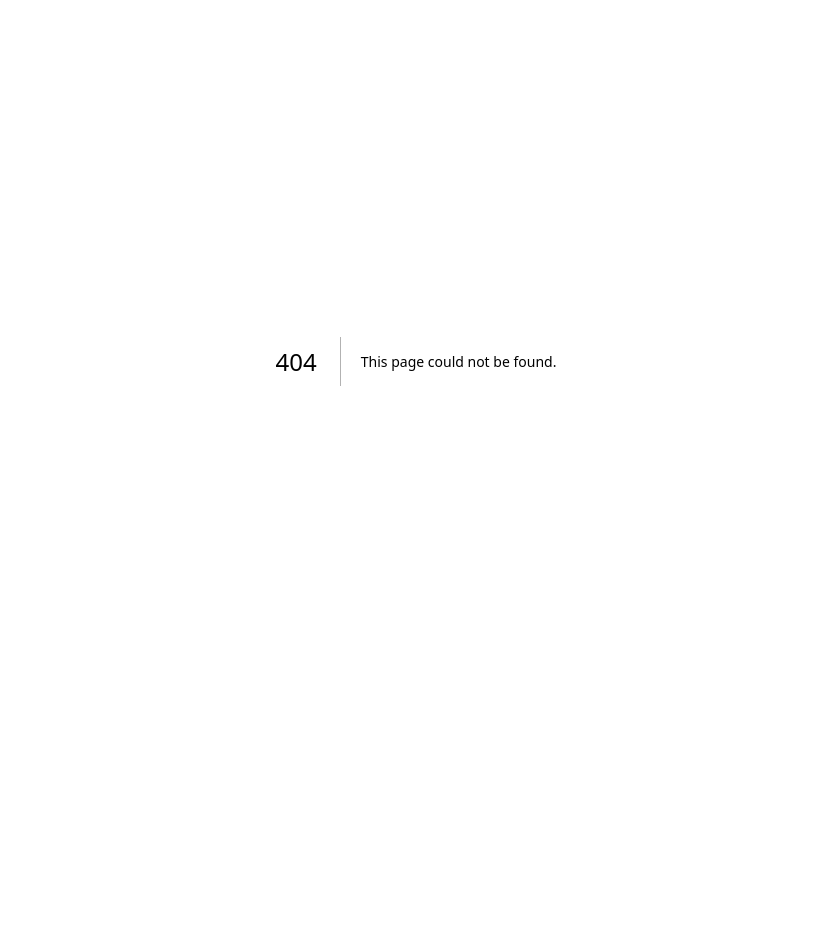
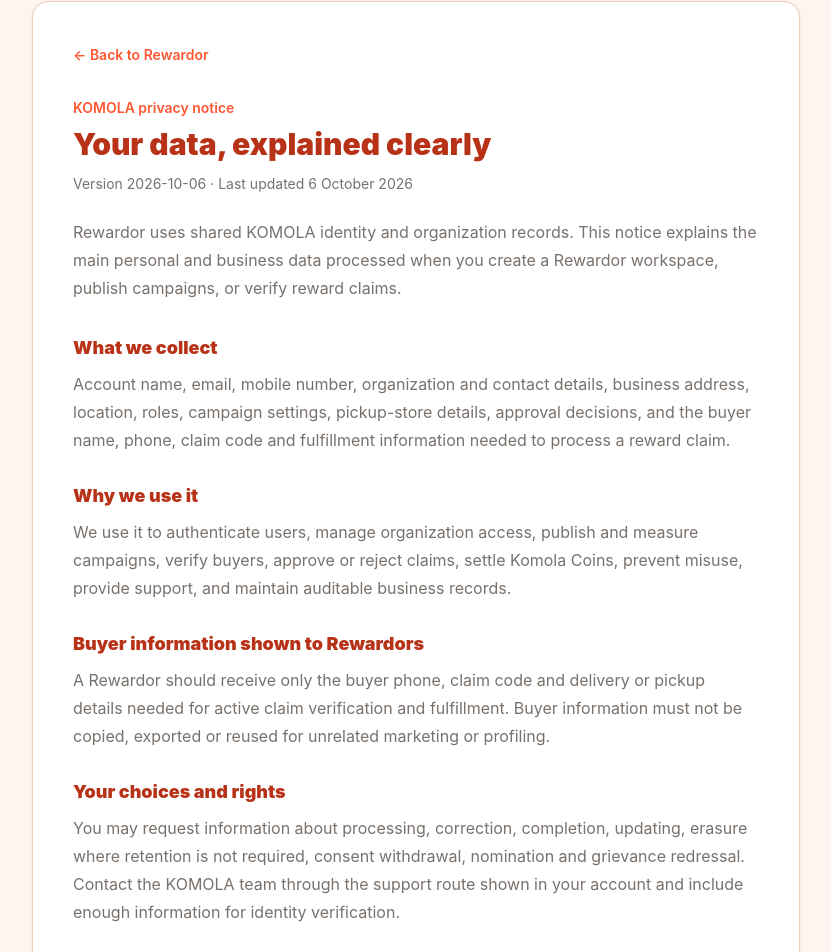
Before and after one commit to FR3SHU-repos/komola-rewardor, a Next.js app: page /privacy in a window 1280 px wide. Before the commit this address had no page. Shown: the part 39-991 px from the top of the page, without its empty margins (224-1055 px from the left). Before the commit the page ends 800 px from the top, so only its background shows below. Built offline with nearby package versions, Linux system fonts and the light colour scheme.

Commit message:
Implement DPDP consent foundation

```diff
--- /dev/null
+++ b/app/privacy/page.tsx
@@ -0,0 +1,27 @@
+import Link from "next/link";
+
+export const metadata = {
+  title: "Privacy notice | KOMOLA Rewardor",
+  description: "How KOMOLA processes buyer, seller, campaign and claim data.",
+};
+
+export default function PrivacyPage() {
+  return <main className="min-h-screen bg-surface px-4 py-10 sm:px-8">
+    <article className="mx-auto max-w-3xl rounded-2xl border border-border bg-surface-card p-6 shadow-sm sm:p-10">
+      <Link href="/login" className="text-sm font-semibold text-primary hover:underline">← Back to Rewardor</Link>
+      <p className="mt-8 text-sm font-semibold text-primary">KOMOLA privacy notice</p>
+      <h1 className="mt-2 text-3xl font-black text-foreground-heading">Your data, explained clearly</h1>
+      <p className="mt-3 text-sm text-foreground-muted">Version 2026-10-06 · Last updated 6 October 2026</p>
+      <p className="mt-6 leading-7 text-foreground-muted">Rewardor uses shared KOMOLA identity and organization records. This notice explains the main personal and business data processed when you create a Rewardor workspace, publish campaigns, or verify reward claims.</p>
+      <div className="mt-8 space-y-7">
+        <section><h2 className="text-lg font-black text-foreground-heading">What we collect</h2><p className="mt-2 leading-7 text-foreground-muted">Account name, email, mobile number, organization and contact details, business address, location, roles, campaign settings, pickup-store details, approval decisions, and the buyer name, phone, claim code and fulfillment information needed to process a reward claim.</p></section>
+        <section><h2 className="text-lg font-black text-foreground-heading">Why we use it</h2><p className="mt-2 leading-7 text-foreground-muted">We use it to authenticate users, manage organization access, publish and measure campaigns, verify buyers, approve or reject claims, settle Komola Coins, prevent misuse, provide support, and maintain auditable business records.</p></section>
+        <section><h2 className="text-lg font-black text-foreground-heading">Buyer information shown to Rewardors</h2><p className="mt-2 leading-7 text-foreground-muted">A Rewardor should receive only the buyer phone, claim code and delivery or pickup details needed for active claim verification and fulfillment. Buyer information must not be copied, exported or reused for unrelated marketing or profiling.</p></section>
+        <section><h2 className="text-lg font-black text-foreground-heading">Your choices and rights</h2><p className="mt-2 leading-7 text-foreground-muted">You may request information about processing, correction, completion, updating, erasure where retention is not required, consent withdrawal, nomination and grievance redressal. Contact the KOMOLA team through the support route shown in your account and include enough information for identity verification.</p></section>
+        <section><h2 className="text-lg font-black text-foreground-heading">Retention and security</h2><p className="mt-2 leading-7 text-foreground-muted">KOMOLA retains records only for account, campaign, claim, settlement, support, security or legal purposes. Access is controlled through authenticated APIs and organization membership. No online system can guarantee absolute security.</p></section>
+      </div>
+      <section className="mt-8 rounded-xl bg-surface p-5"><h2 className="text-lg font-black text-foreground-heading">Questions or privacy requests</h2><p className="mt-2 leading-7 text-foreground-muted">Use the support channel shown in your KOMOLA workspace. We will publish the responsible privacy contact and request workflow as the service expands.</p></section>
+      <p className="mt-8 text-xs leading-6 text-foreground-muted">This notice supports KOMOLA’s implementation of India’s Digital Personal Data Protection framework. It is not legal advice and may be updated when the product, providers or applicable requirements change.</p>
+    </article>
+  </main>;
+}
--- a/app/register/page.tsx
+++ b/app/register/page.tsx
@@ -40,6 +40,7 @@
   const router = useRouter();
   const [form, setForm] = useState<RegistrationForm>(emptyForm);
   const [sessionReady, setSessionReady] = useState(false);
+  const [privacyAcknowledged, setPrivacyAcknowledged] = useState(false);
   const [error, setError] = useState("");
   const [busy, setBusy] = useState(false);
 
@@ -89,6 +90,7 @@
     event.preventDefault();
     if (busy) return;
     setError("");
+    if (!privacyAcknowledged) return setError("Please review and acknowledge the privacy notice before creating your account.");
     if (form.fullName.trim().length < 2) return setError("Enter your full name.");
     if (!/^[^\s@]+@[^\s@]+\.[^\s@]+$/.test(form.email.trim())) return setError("Enter a valid email address.");
     if (form.displayName.trim().length < 2) return setError("Enter your organization name.");
@@ -133,6 +135,7 @@
     <fieldset className="space-y-4"><legend className="text-lg font-black text-foreground-heading">Account details</legend>{field("fullName", "Full name", { autoComplete: "name" })}{field("email", "Email", { type: "email", autoComplete: "email" })}{!sessionReady ? <><PasswordInput label="Password" value={form.password} show={false} onChange={(value) => update("password", value)} onToggle={() => {}} autoComplete="new-password" hideToggle />{field("confirm", "Confirm password", { type: "password", autoComplete: "new-password" })}</> : <p className="rounded-lg bg-status-success-surface px-3 py-2 text-xs font-semibold text-status-success">You are signed in. Complete the organization details below.</p>}</fieldset>
     <fieldset className="space-y-4"><legend className="text-lg font-black text-foreground-heading">Organization details</legend>{field("displayName", "Organization name", { autoComplete: "organization", placeholder: "Name buyers will see" })}{field("legalName", "Legal name (optional)", { autoComplete: "organization" })}{field("phone", "Support phone", { inputMode: "tel", autoComplete: "tel-national", placeholder: "98765 43210", maxLength: 10 })}<p className="-mt-2 text-xs font-semibold text-status-danger"><span aria-hidden="true">*</span> This 10-digit Indian phone number must be unique across KOMOLA accounts.</p></fieldset>
     <fieldset className="space-y-4"><legend className="text-lg font-black text-foreground-heading">Visakhapatnam location</legend>{field("line1", "Address line 1", { autoComplete: "address-line1", placeholder: "Building, street or area" })}{field("line2", "Address line 2 (optional)", { autoComplete: "address-line2", placeholder: "Landmark or locality" })}<div className="grid gap-4 sm:grid-cols-2">{field("city", "City", { autoComplete: "address-level2" })}{field("state", "State", { autoComplete: "address-level1" })}</div>{field("postalCode", "PIN code", { inputMode: "numeric", autoComplete: "postal-code", placeholder: "6-digit PIN code", maxLength: 6 })}</fieldset>
+    <label className="flex items-start gap-3 rounded-xl bg-surface p-3 text-xs leading-5 text-foreground-muted"><input type="checkbox" className="mt-1 h-4 w-4 accent-primary" checked={privacyAcknowledged} onChange={(event) => setPrivacyAcknowledged(event.target.checked)} /><span>I have read the <Link href="/privacy" target="_blank" className="font-semibold text-primary underline">KOMOLA privacy notice</Link> and understand the account, organization, campaign and claim-verification processing described there. <span className="text-status-danger">*</span></span></label>
     {error ? <p role="alert" aria-live="polite" className="rounded-lg bg-red-50 px-3 py-2 text-sm text-red-700">{error}</p> : null}
     <button type="submit" disabled={busy} className="flex min-h-11 w-full items-center justify-center gap-2 rounded-xl bg-primary px-4 py-3 text-sm font-bold text-primary-foreground transition hover:bg-primary-hover disabled:opacity-60">{busy ? <Loader2 className="h-4 w-4 animate-spin" /> : null}{busy ? "Creating organization…" : "Create Rewardor account"}</button>
     <p className="text-center text-sm text-foreground-muted">Already registered? <Link href="/login" className="font-semibold text-primary hover:underline">Sign in</Link></p>
--- a/app/settings/page.tsx
+++ b/app/settings/page.tsx
@@ -4,6 +4,7 @@
 import { useEffect, useState } from "react";
 import { RewardorShell } from "@/shared/components/RewardorShell";
 import { getRewardorBootstrap, type RewardorBootstrap } from "@/shared/lib/api";
+import Link from "next/link";
 
 export default function Settings() {
   const [workspace, setWorkspace] = useState<RewardorBootstrap | null>(null);
@@ -30,6 +31,7 @@
       <section className="rounded-2xl border border-border bg-surface-card p-6"><div className="flex items-start gap-4"><Building2 className="mt-1 text-primary" size={20}/><div className="flex-1"><h2 className="m-0 text-lg font-black text-foreground-heading">Rewardor profile</h2><p className="m-0 mt-1 text-sm text-foreground-muted">This information comes from the shared POS organization records.</p><div className="mt-5 grid gap-5 sm:grid-cols-2"><label className="text-sm font-bold text-foreground-heading">Organization name<input className="mt-2 w-full rounded-xl border border-border bg-surface px-4 py-3 text-sm outline-none" value={organizationName} readOnly/></label><label className="text-sm font-bold text-foreground-heading">Support phone<input className="mt-2 w-full rounded-xl border border-border bg-surface px-4 py-3 text-sm outline-none" value={supportPhone} readOnly/></label></div><p className="mt-4 text-xs font-semibold text-foreground-muted">Organization changes are managed through the KOMOLA POS organization settings. Rewardor does not create a second user or organization record.</p></div></div></section>
       <section className="rounded-2xl border border-border bg-surface-card p-6"><div className="flex items-start gap-4"><Bell className="mt-1 text-primary" size={20}/><div><h2 className="m-0 text-lg font-black text-foreground-heading">Signed-in account</h2><p className="m-0 mt-1 text-sm text-foreground-muted">The current user is the same Supabase and POS identity.</p><div className="mt-5 grid gap-5 sm:grid-cols-2"><div><p className="m-0 text-sm font-bold text-foreground-heading">Name</p><p className="mt-2 rounded-xl border border-border bg-surface px-4 py-3 text-sm text-foreground-heading">{user?.name || "—"}</p></div><div><p className="m-0 text-sm font-bold text-foreground-heading">Email</p><p className="mt-2 rounded-xl border border-border bg-surface px-4 py-3 text-sm text-foreground-heading">{user?.email || "—"}</p></div></div><p className="mt-4 text-xs font-semibold text-foreground-muted">Organization role: {roles}</p></div></div></section>
       <section className="rounded-2xl border border-border bg-surface-card p-6"><div className="flex items-start gap-4"><ShieldCheck className="mt-1 text-primary" size={20}/><div><h2 className="m-0 text-lg font-black text-foreground-heading">Access and moderation</h2><p className="m-0 mt-1 text-sm text-foreground-muted">Publishing access is resolved from your shared POS organization membership and status.</p><p className="mt-4 inline-flex rounded-full bg-status-success-surface px-3 py-1 text-xs font-bold text-status-success">{organizationRecord?.status === "active" ? "Approved organization" : organizationRecord?.status || "Loading access"}</p></div></div></section>
+      <section className="rounded-2xl border border-border bg-surface-card p-6"><h2 className="m-0 text-lg font-black text-foreground-heading">Privacy and data requests</h2><p className="m-0 mt-2 text-sm leading-6 text-foreground-muted">Review how KOMOLA uses account, organization and claim-verification data, or contact the team about a privacy request.</p><Link href="/privacy" className="mt-4 inline-flex font-bold text-primary hover:underline">Read the privacy notice →</Link></section>
     </div>
   </RewardorShell>;
 }
```
